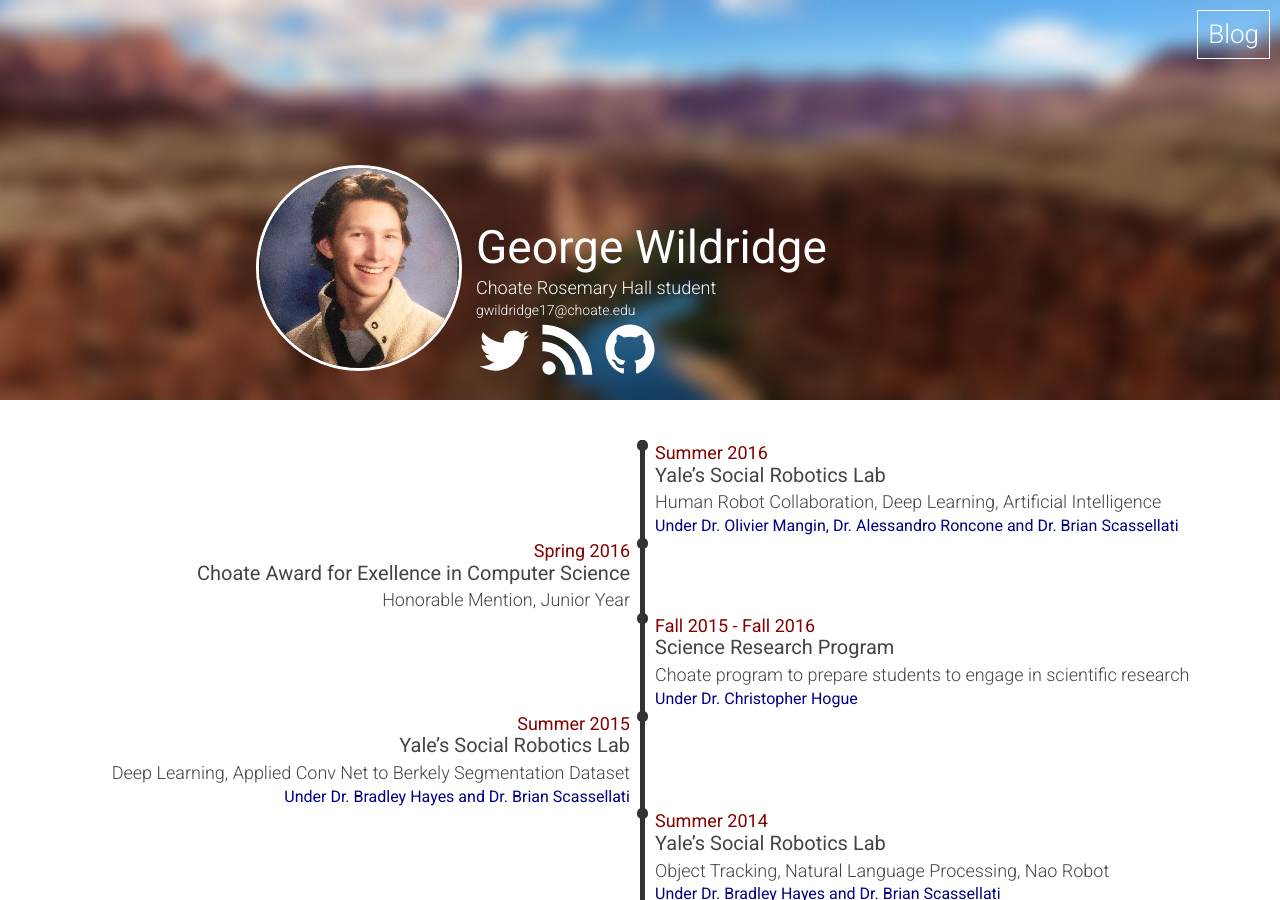
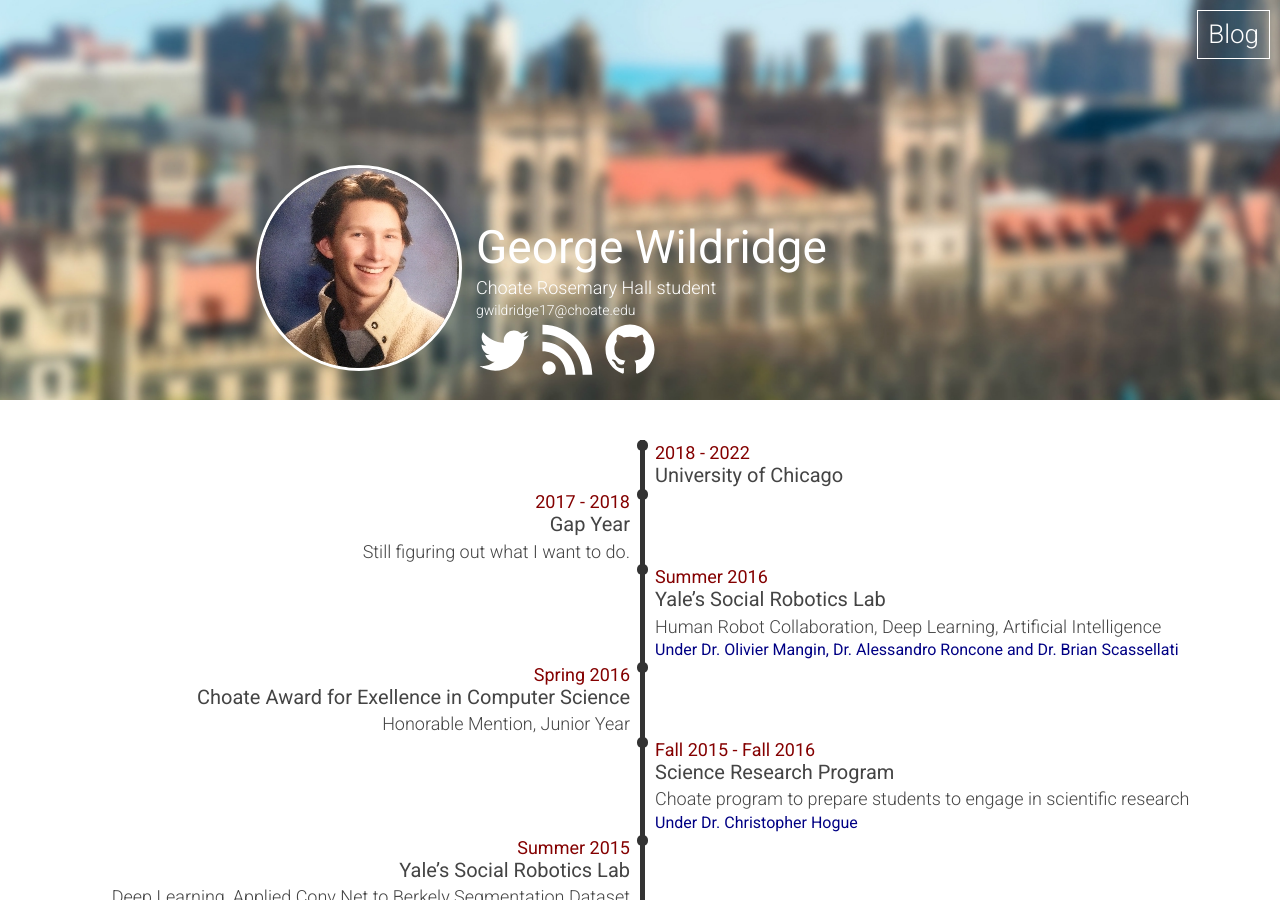
Before and after one commit to georgewildridge/georgewildridgeoriginalwebsite, a Jekyll site: the page built from index.md, in a window 1280 px wide and 900 px high. Built offline with Jekyll 4.4.1, drawn with Linux system fonts in a browser that asks for light colours.

Commit message:
Chicago!

```diff
--- a/_data/timeline.yml
+++ b/_data/timeline.yml
@@ -1,3 +1,11 @@
+- date:  2018 - 2022
+  title: University of Chicago
+
+- date: 2017 - 2018
+  title: Gap Year
+  description: Still figuring out what I want to do.
+
+
 - date: Summer 2016
   title: Yale's Social Robotics Lab
   description: Human Robot Collaboration, Deep Learning, Artificial Intelligence
```
Also changed, not shown: img/stanfordpano2.jpg, img/stanfordpano3.jpg (added).
